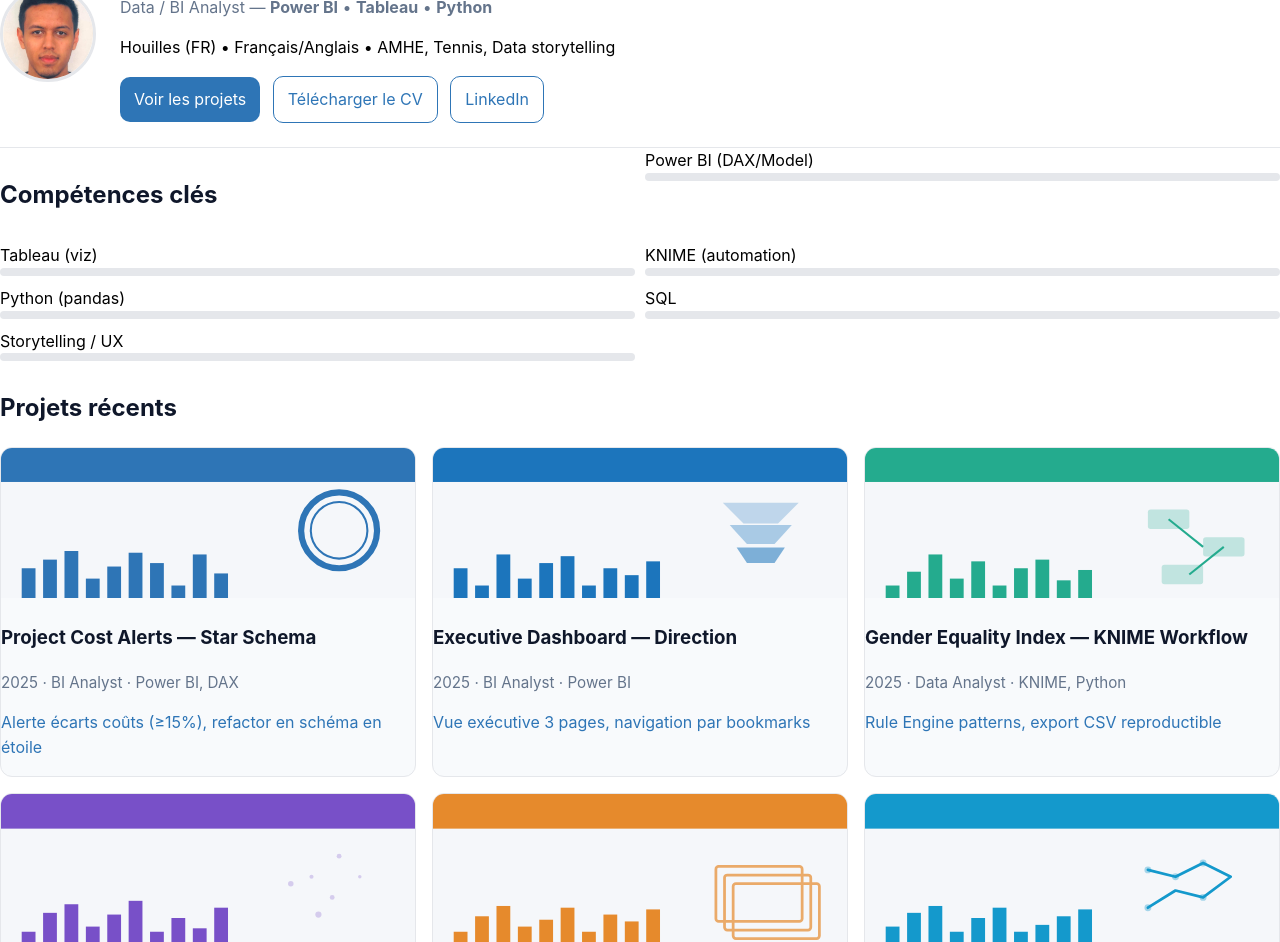
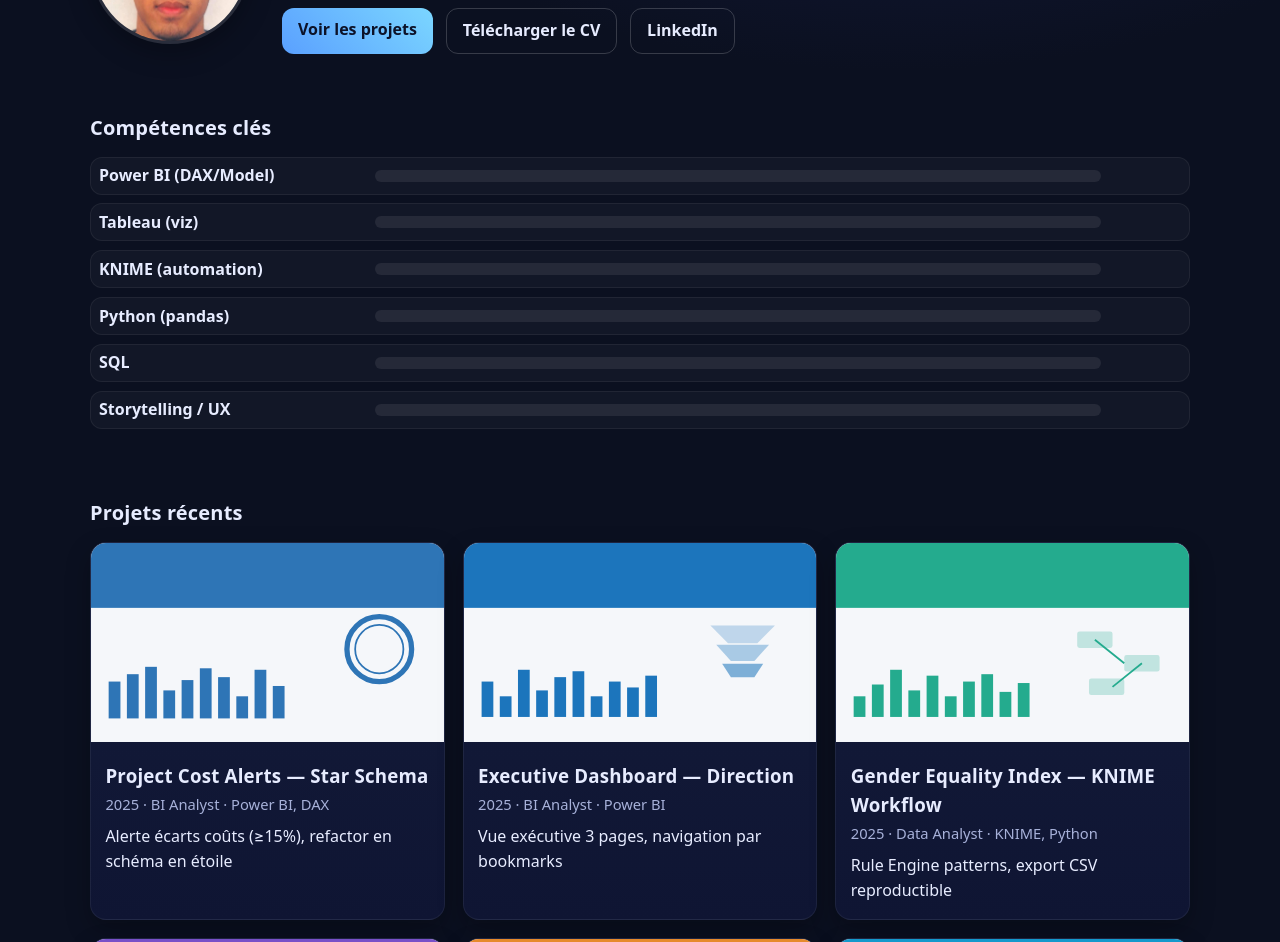
Before and after one commit to MaterWWelon/mathieubellini.github.io, a plain HTML site: page index.html in a window 1280 px wide. Shown: the part 231-1173 px from the top of the page. Drawn offline with Linux system fonts and the light colour scheme.

Commit message:
Update style.css

```diff
--- a/assets/style.css
+++ b/assets/style.css
@@ -1,54 +1,108 @@
+/* ---------- Base / variables ---------- */
 :root{
-  --bg:#ffffff; --fg:#0f172a; --muted:#64748b;
-  --brand:#2e75b6; --card:#f8fafc; --border:#e5e7eb;
+  --bg:#0b1020;
+  --panel:#121830;
+  --soft:#0e1430;
+  --card:#141c3a;
+  --text:#e7ecff;
+  --muted:#a7b1d9;
+  --brand:#5aa0ff;
+  --accent:#7bd6ff;
+  --ok:#4ade80;
+  --warn:#fbbf24;
+  --danger:#fb7185;
+  --shadow: 0 10px 25px rgba(0,0,0,.25);
+  --radius:16px;
 }
 *{box-sizing:border-box}
-html,body{margin:0;padding:0;font:16px/1.55 "Inter",system-ui,-apple-system,Segoe UI,Roboto;}
-a{color:var(--brand);text-decoration:none}
-a:hover{text-decoration:underline}
-.container{max-width:1100px;margin:0 auto;padding:24px}
-.header{padding-top:8px}
-.nav{display:flex;justify-content:space-between;align-items:center;margin-bottom:12px}
-.brand{display:inline-flex;width:36px;height:36px;border-radius:10px;background:var(--brand);color:#fff;align-items:center;justify-content:center;font-weight:700}
-.nav-links a{margin-left:16px}
-.hero{display:flex;gap:24px;align-items:center;padding:16px 0 24px;border-bottom:1px solid var(--border)}
-.avatar{width:96px;height:96px;border-radius:50%;object-fit:cover;border:3px solid var(--border)}
-.hero h1{margin:0 0 6px}
-.subtitle{margin:0;color:var(--muted)}
-.tags{margin:8px 0 16px;color:var(--muted)}
-.btn{display:inline-block;background:var(--brand);color:#fff;padding:10px 14px;border-radius:10px;margin-right:8px}
-.btn.ghost{background:#fff;color:var(--brand);border:1px solid var(--brand)}
-.center{text-align:center}
-h1,h2,h3{color:var(--fg)}
-h2{margin-top:28px}
-.footer{border-top:1px solid var(--border);color:var(--muted)}
-/* Skills */
-.skills{display:grid;grid-template-columns:1fr 1fr;gap:10px}
-.skill span{display:block;margin-bottom:6px}
-.bar{background:var(--border);height:8px;border-radius:6px;overflow:hidden}
-.bar>div{height:100%;background:var(--brand)}
-/* Cards */
-.cards{display:grid;grid-template-columns:repeat(3,1fr);gap:16px}
-.card{background:var(--card);border:1px solid var(--border);border-radius:12px;overflow:hidden;display:flex;flex-direction:column}
-.card img{width:100%;height:150px;object-fit:cover}
-.card-body{padding:12px}
-.meta{color:var(--muted);font-size:.95rem;margin:.2rem 0 .6rem}
-.links a{margin-right:12px}
-.muted{color:var(--muted)}
-/* Grid for CV */
-.grid-2{display:grid;grid-template-columns:1fr 1fr;gap:24px}
-.item{background:var(--card);border:1px solid var(--border);border-radius:10px;padding:12px;margin-bottom:12px}
-.placeholder{border:2px dashed var(--border);border-radius:10px;padding:12px;color:var(--muted)}
-/* Filters */
-.filters{display:flex;gap:12px;margin:8px 0 20px}
-.filters label{display:flex;flex-direction:column;font-size:.9rem}
-select,input{padding:8px;border:1px solid var(--border);border-radius:8px}
-/* Responsive */
-@media (max-width:900px){
-  .skills{grid-template-columns:1fr}
-  .cards{grid-template-columns:1fr 1fr}
-  .grid-2{grid-template-columns:1fr}
+html,body{margin:0;padding:0}
+body{
+  font:16px/1.55 system-ui,-apple-system,Segoe UI,Roboto,Inter,Arial,sans-serif;
+  color:var(--text); background:radial-gradient(1200px 800px at 70% -10%,#1a2150 0%,#0b1020 60%);
 }
-@media (max-width:600px){
-  .cards{grid-template-columns:1fr}
+
+/* containers */
+.container{width:min(1200px,92vw); margin-inline:auto}
+
+/* ---------- Topbar ---------- */
+.topbar{position:sticky;top:0;z-index:50;background:linear-gradient(180deg,rgba(11,16,32,.9),rgba(11,16,32,.6));backdrop-filter:blur(8px);border-bottom:1px solid rgba(255,255,255,.06)}
+.nav{display:flex; align-items:center; justify-content:space-between; height:64px}
+.brand{display:flex; align-items:center; gap:.65rem; text-decoration:none; color:var(--text); font-weight:700; letter-spacing:.2px}
+.brand-dot{width:10px;height:10px;border-radius:50%; background:linear-gradient(45deg,var(--brand),var(--accent)); box-shadow:0 0 0 4px rgba(90,160,255,.15)}
+.nav-links{list-style:none; display:flex; gap:1.1rem; margin:0; padding:0}
+.nav-links a{color:var(--muted); text-decoration:none; padding:.4rem .7rem; border-radius:10px}
+.nav-links a:hover{color:var(--text); background:rgba(255,255,255,.06)}
+
+/* ---------- Hero ---------- */
+.hero{display:grid; grid-template-columns: 160px 1fr; gap:2rem; align-items:center; padding:48px 0}
+.hero .avatar{
+  width:160px; height:160px; border-radius:50%;
+  object-fit:cover; border:3px solid rgba(255,255,255,.12);
+  box-shadow:var(--shadow);
+  background:#0b1020;
 }
+.hero h1{margin:0 0 .25rem 0; font-size:2.1rem}
+.hero .subtitle{margin:.25rem 0 0 0; color:var(--muted)}
+.hero .location{margin:.25rem 0 1rem 0; color:var(--muted)}
+.cta{display:flex; gap:.8rem}
+.btn{background:linear-gradient(45deg,var(--brand),var(--accent)); color:#0c1228; text-decoration:none; padding:.6rem 1rem; border-radius:12px; font-weight:700}
+.btn.ghost{background:transparent; color:var(--text); border:1px solid rgba(255,255,255,.18)}
+
+/* ---------- Skills ---------- */
+.skills{padding:10px 0 32px}
+.skills h2{margin:0 0 14px 0}
+.skill{
+  display:grid; grid-template-columns: 260px 1fr 64px; align-items:center;
+  gap:1rem; margin:.55rem 0; padding:.35rem .5rem;
+  border-radius:12px; background:rgba(255,255,255,.03); border:1px solid rgba(255,255,255,.06)
+}
+.skill .label{color:var(--text); font-weight:600}
+.skill .bar{height:12px; background:rgba(255,255,255,.08); border-radius:999px; overflow:hidden; position:relative}
+.skill .bar .fill{
+  --w:0%;
+  width:var(--w); height:100%;
+  background:linear-gradient(90deg,var(--brand),var(--accent));
+  border-radius:999px; box-shadow: inset 0 0 10px rgba(123,214,255,.35)
+}
+.skill .value{color:var(--muted); font-variant-numeric:tabular-nums}
+
+/* JS lira data-level et posera --w : cf. index.html script */
+
+/* ---------- Projects ---------- */
+.projects{padding:28px 0 60px}
+.projects h2{margin:0 0 14px 0}
+.cards{
+  display:grid; gap:18px;
+  grid-template-columns: repeat(auto-fill, minmax(280px,1fr));
+}
+.card{
+  background:linear-gradient(180deg,var(--card),#0f1533);
+  border:1px solid rgba(255,255,255,.06);
+  border-radius:var(--radius); overflow:hidden;
+  box-shadow:var(--shadow); transition:transform .15s ease, box-shadow .2s ease, border-color .2s ease
+}
+.card:hover{transform:translateY(-2px); border-color:rgba(123,214,255,.35)}
+.card a{display:block; color:inherit; text-decoration:none}
+.card img{width:100%; aspect-ratio: 16/9; object-fit:cover; background:#0b1020}
+.card h3{margin:.8rem .9rem .2rem}
+.card .meta{margin:0 .9rem; color:var(--muted); font-size:.92rem}
+.card .desc{margin:.5rem .9rem 1rem; color:var(--text)}
+
+/* ---------- Footer ---------- */
+.footer{border-top:1px solid rgba(255,255,255,.06); padding:28px 0 48px; color:var(--muted); text-align:center}
+.footer a{color:var(--text); text-decoration:none}
+.footer a:hover{text-decoration:underline}
+
+/* ---------- Utilities ---------- */
+h1,h2,h3{letter-spacing:.2px}
+h2{font-size:1.25rem}
+section{width:min(1100px,92vw); margin-inline:auto}
+
+/* ---------- Responsive ---------- */
+@media (max-width: 840px){
+  .hero{grid-template-columns: 100px 1fr}
+  .hero .avatar{width:100px; height:100px}
+  .skill{grid-template-columns: 1fr; gap:.5rem}
+  .skill .value{justify-self:end}
+  .nav-links{gap:.6rem}
+}
```
